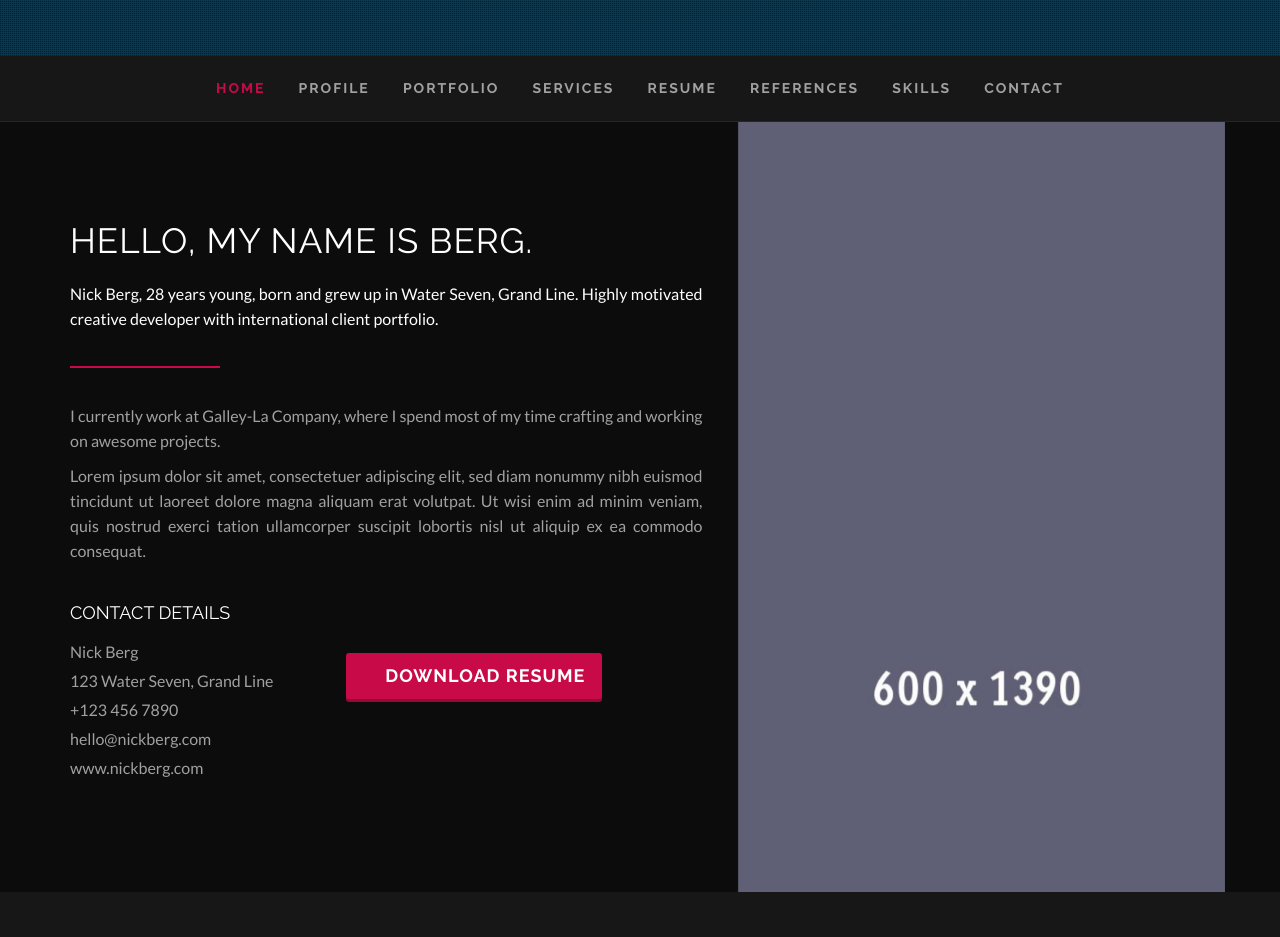
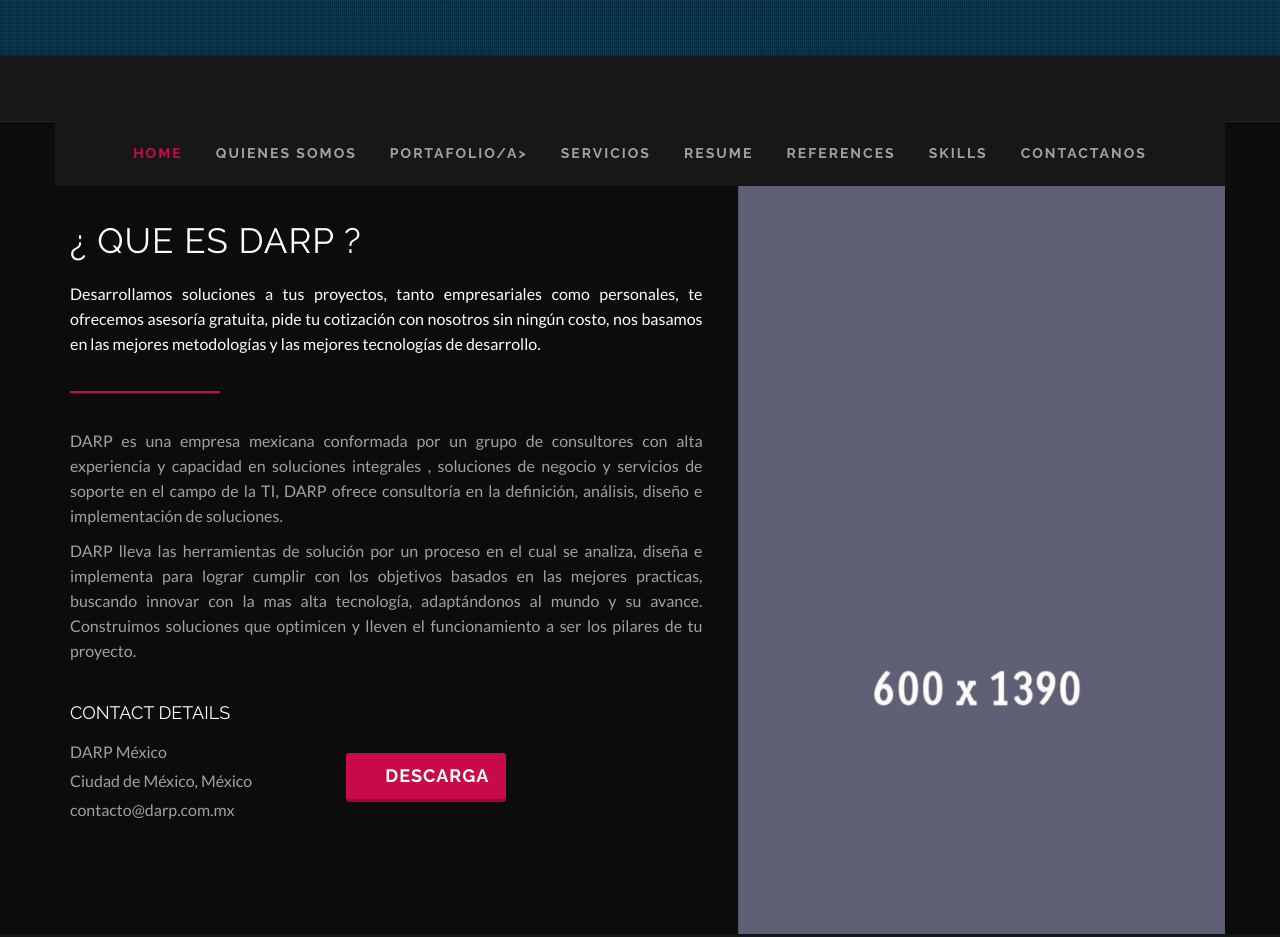
Before and after one commit to ingarcia/DARP_WEB, a plain HTML site: page Index.html in a window 1280 px wide. Shown: the part 679-1616 px from the top of the page. Drawn offline with Linux system fonts and the light colour scheme; a web font is replaced by a local one.

Commit message:
Cambio en Resumen y Nuevo Documento
se cambio el texto de resumen de inicio y se agrego el documento de
DARP para descarga

```diff
--- a/Index.html
+++ b/Index.html
@@ -99,15 +99,15 @@
                     </li>
 
                     <li class="page-scroll">
-                        <a href="#profile">Profile</a>
+                        <a href="#profile">Quienes Somos</a>
                     </li>
 
                     <li class="page-scroll">
-                        <a href="#portfolio">Portfolio</a>
+                        <a href="#portfolio">Portafolio/a>
                     </li>
 
                     <li class="page-scroll">
-                        <a href="#services">Services</a>
+                        <a href="#services">Servicios</a>
                     </li>
 
                     <li class="page-scroll">
@@ -123,7 +123,7 @@
                     </li>
 
                     <li class="page-scroll">
-                        <a href="#contact">Contact</a>
+                        <a href="#contact">Contactanos</a>
                     </li>
                 </ul>
             </div>
@@ -145,20 +145,22 @@
                         <div class="profile-text padding-right-yes">
                             <div class="row">
                                 <div class="col-md-12">
-                                    <h2 class="section-title uppercase">Hello, My Name is Berg.</h2>
+                                    <h2 class="section-title uppercase">¿ Que es DARP ?</h2>
 
                                     <p>
-                                        Nick Berg, 28 years young, born and grew up in Water Seven, Grand Line. Highly motivated creative developer with international client portfolio.
+                                        Desarrollamos soluciones a tus proyectos, tanto empresariales como personales, te ofrecemos asesoría gratuita, pide tu cotización con nosotros sin ningún costo, nos basamos en las mejores metodologías y las mejores tecnologías de desarrollo.
                                     </p>
 
                                     <span class="divider"></span>
 
                                     <p class="text-grey">
-                                        I currently work at Galley-La Company, where I spend most of my time crafting and working on awesome projects.
+                                        DARP es una empresa mexicana conformada por un grupo de consultores con alta experiencia y capacidad en soluciones integrales , soluciones de negocio y servicios de soporte en el campo de la TI, DARP ofrece consultoría en la definición, análisis, diseño e implementación  de soluciones.
+
                                     </p>
 
                                     <p class="text-grey">
-                                        Lorem ipsum dolor sit amet, consectetuer adipiscing elit, sed diam nonummy nibh euismod tincidunt ut laoreet dolore magna aliquam erat volutpat. Ut wisi enim ad minim veniam, quis nostrud exerci tation ullamcorper suscipit lobortis nisl ut aliquip ex ea commodo consequat.
+                                        DARP lleva las herramientas de solución por un proceso en el cual se analiza, diseña e implementa para lograr cumplir con los objetivos basados en las mejores practicas, buscando innovar con la mas alta tecnología, adaptándonos al mundo y su avance.
+                                        Construimos soluciones que optimicen y lleven el funcionamiento a ser los pilares de tu proyecto.
                                     </p>
                                 </div>
                                 <!-- //.col-md-12 -->
@@ -174,18 +176,17 @@
                                     <h4 class="uppercase">Contact Details</h4>
 
                                     <ul class="list-unstyled text-grey">
-                                        <li>Nick Berg</li>
-                                        <li>123 Water Seven, Grand Line</li>
-                                        <li>+123 456 7890</li>
-                                        <li>hello@nickberg.com</li>
-                                        <li>www.nickberg.com</li>
+                                        <li>DARP México</li>
+                                        <li>Ciudad de México, México</li>
+                                        <li>contacto@darp.com.mx</li>
+
                                     </ul>
                                 </div>
                                 <!-- //.col-md-5 -->
 
                                 <div class="col-sm-6 col-md-7">
-                                    <a href="#" class="btn btn-lg btn-custom">
-                                        <i class="icon-File-Download"></i> Download Resume
+                                    <a href="DARP.pdf" class="btn btn-lg btn-custom">
+                                        <i class="icon-File-Download"></i> Descarga
                                     </a>
                                 </div>
                                 <!-- //.col-md-6 -->
```
Also changed, not shown: 1 other file.
